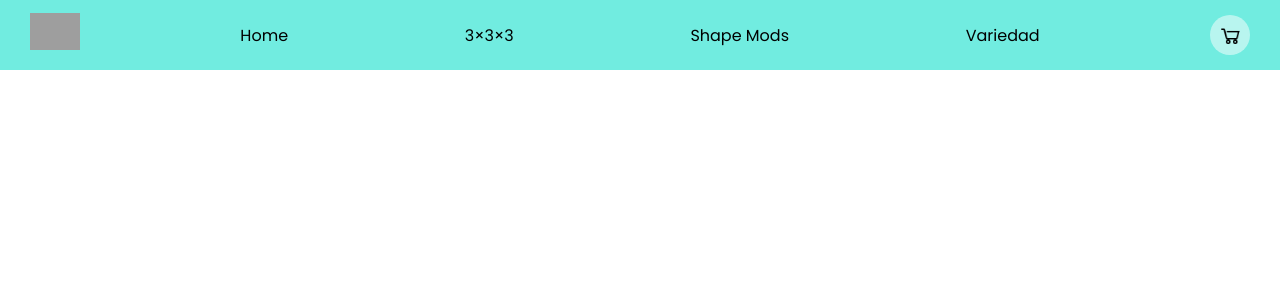
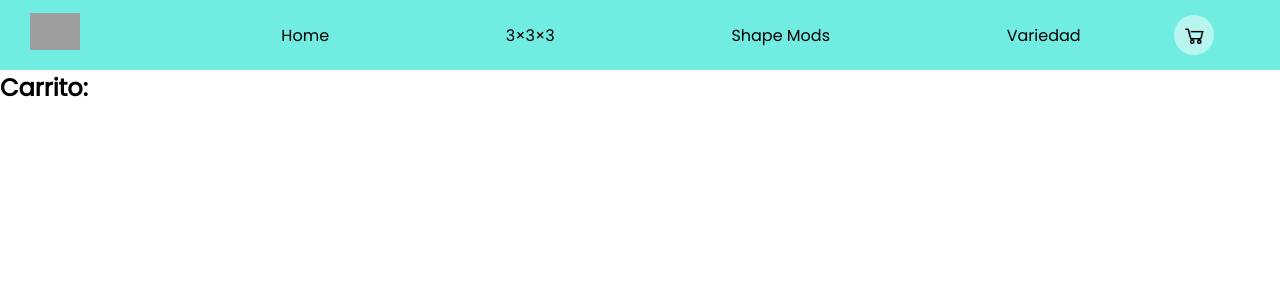
Before and after one commit to GuadaAmin/Rubishop, a React (Create React App) app: page /cart in a window 1280 px wide. Shown: the top 300 px of the page. Built offline with nearby package versions, Linux system fonts and the light colour scheme; grey boxes are pictures that could not be loaded.

Commit message:
carrito v1

```diff
--- a/src/App.js
+++ b/src/App.js
@@ -3,10 +3,13 @@ import './App.css';
 import ItemDetailContainer from './components/ItemDetailContainer/ItemDetailContainer';
 import ItemListContainer from './components/ItemListContainer/ItemListContainer';
 import NavBar from './components/NavBar/NavBar.js';
+import CartProvider from './context/CartContext.js';
+import Cart from './components/Cart/Cart';
 import { BrowserRouter, Routes, Route } from 'react-router-dom'
 
 function App() {
   return (
+    <CartProvider>
       <BrowserRouter>
         <div>
           <NavBar />
@@ -14,9 +17,11 @@ function App() {
             <Route path="/" element={<ItemListContainer />}/>
             <Route path="/categoria/:categoria" element={<ItemListContainer />}/>
             <Route path="/item/:productId" element={<ItemDetailContainer />}/>
+            <Route path='/cart' element={<Cart />}/>
           </Routes>
         </div>
       </BrowserRouter>
+    </CartProvider>
   );
 }
 
--- /dev/null
+++ b/src/components/Cart/Cart.js
@@ -0,0 +1,25 @@
+import React, { useContext } from 'react';
+import { CartContext } from '../../context/CartContext';
+
+const Cart = () => {
+    const {productCartList, removeItem} = useContext(CartContext);
+
+    return (
+        <div>
+            <h2>Carrito:</h2>
+            {
+                productCartList.map((items) => {
+                    return (
+                        <>
+                            <p>{items.title}</p>
+                            <p>{items.quantity}</p>
+                            <button onClick={()=>removeItem(items.id)}>Remover producto</button>
+                        </>
+                    )
+                })
+            }
+        </div>
+    )
+}
+
+export default Cart;
--- a/src/components/ItemDetail/ItemDetail.js
+++ b/src/components/ItemDetail/ItemDetail.js
@@ -1,13 +1,19 @@
 import React from 'react';
 import './ItemDetail.css';
 import ItemCount from '../ItemCount/ItemCount';
+import { CartContext } from '../../context/CartContext';
+import { useContext } from 'react';
 import { useState } from 'react';
+import data from '../ItemList/mockData';
 
 const ItemDetail = ({title, pictureUrl, description, price}) => {
+    const {addItem} = useContext(CartContext);
+
     const [contador, setContador] = useState("-");
 
     const onAdd = (cantidad)=>{
         setContador(cantidad)
+        addItem(data, cantidad)
     }
 
 
--- a/src/components/NavBar/NavBar.js
+++ b/src/components/NavBar/NavBar.js
@@ -16,7 +16,7 @@ const NavBar= () => {
                 <NavLink to="/categoria/shapemods" className={({isActive}) => isActive ? "linkActivo" : "linkInactivo"}>Shape Mods</NavLink>
                 <NavLink to="/categoria/variedad" className={({isActive}) => isActive ? "linkActivo" : "linkInactivo"}>Variedad</NavLink>
             </div>
-            <CartWidget />
+            <NavLink to="/cart" className={({isActive}) => isActive ? "linkActivo" : "linkInactivo"}><CartWidget /></NavLink>
         </div>
     )
 };
--- /dev/null
+++ b/src/context/CartContext.js
@@ -0,0 +1,31 @@
+import React from 'react';
+import { useState } from 'react';
+
+export const CartContext = React.createContext();
+
+const CartProvider = ({children}) => {
+    const [productCartList, setProductCartList] = useState ([])
+
+    const addItem = (items, quantity) => {
+        const newProduct = {
+            ...items,
+            quantity
+        }
+        const productsInCart = [...productCartList];
+        productsInCart.push(newProduct);
+        setProductCartList(productsInCart);
+    }
+
+    const removeItem = (itemId) => {
+        const productsInCart = productCartList.filter(items => items.id !== itemId)
+        setProductCartList(productsInCart);
+    }
+
+    return (
+        <CartContext.Provider value={{productCartList, addItem, removeItem}}>
+            {children}
+        </CartContext.Provider>
+    )
+}
+
+export default CartProvider;
```
Lines whose indentation alone changed are shown as unchanged.
